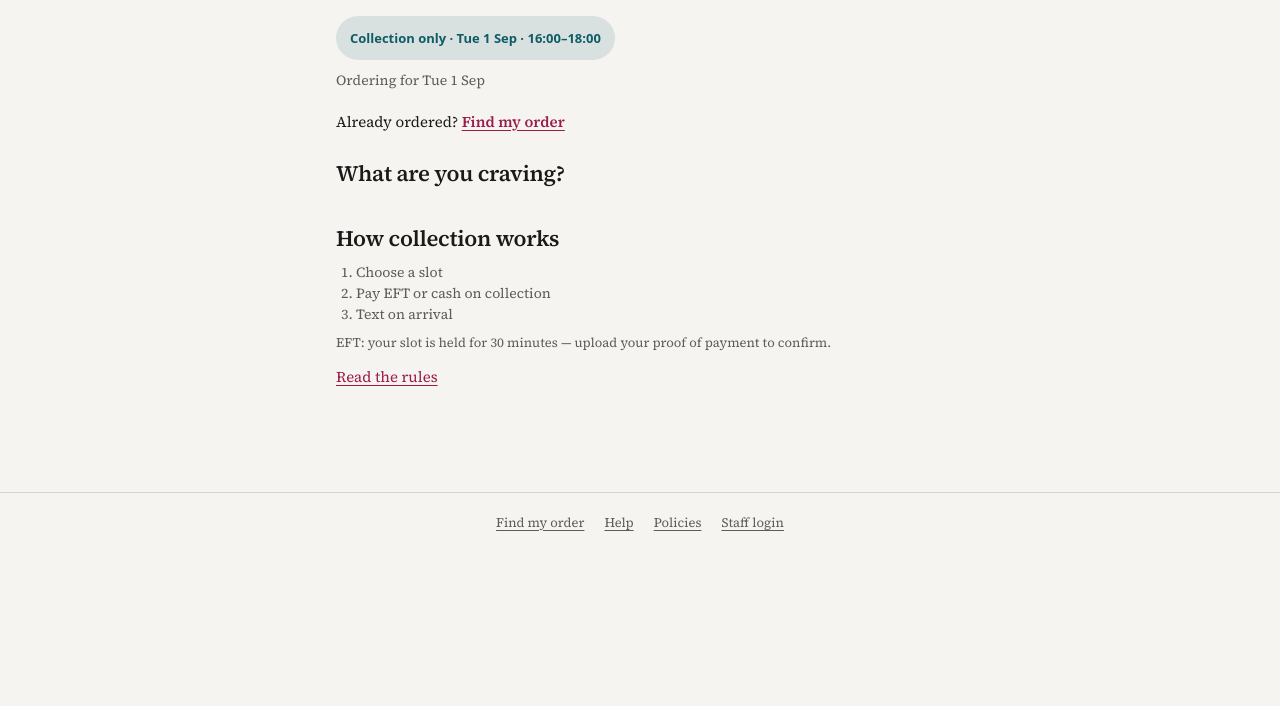
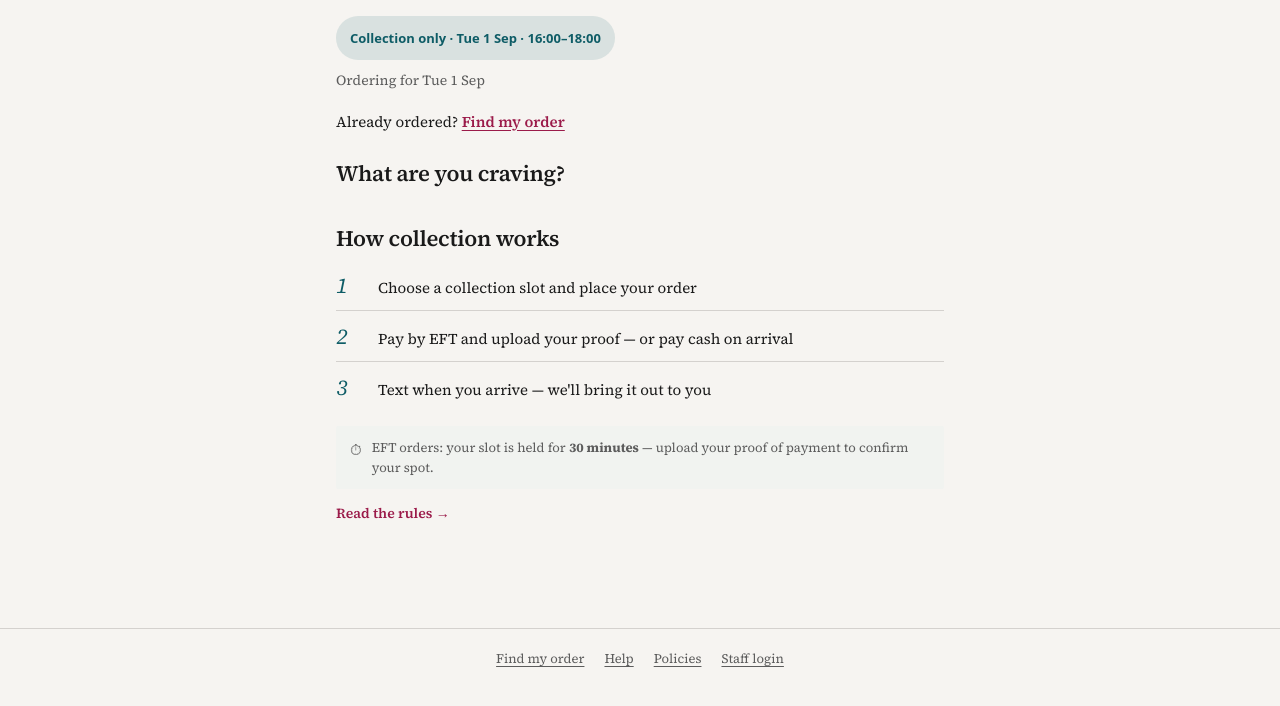
Before and after one commit to alboogycOdR/curry-orders, a Django app: page / in a window 1280 px wide. Shown: the part 61-767 px from the top of the page. Run offline with Django 5.2, Linux system fonts and the light colour scheme; data comes from the database, SQL or seed files in the repository; data that the repository does not hold is empty; parts of the project's set-up code (start-up, migrations or seed data) failed here and were passed over.

Commit message:
Home: improve "How collection works" section layout
- Replace plain <ol> with styled step blocks — italic accent numeral
  + fuller step copy, separated by hairline dividers
- EFT hold note lifted into a tinted callout card with clock icon
- "Read the rules" link gets arrow and bolder weight
- Steps copy expanded for clarity (was single-word labels)

Co-Authored-By: Claude Sonnet 4.6 <noreply@anthropic.com>
Claude-Session: https://claude.ai/code/session_01ToZyTKzgy8te4EvdHv1Gvd

```diff
--- a/src/templates/public/home.html
+++ b/src/templates/public/home.html
@@ -148,14 +148,45 @@ Collection chip never includes a street address (D-23).
   .rc-tile-name { font-weight: 700; font-size: 16px; }
   .rc-tile-from { color: var(--color-muted, var(--color-neutral-600)); font-size: 13px; margin-top: 2px; }
   .rc-how { margin-top: 28px; }
-  .rc-how ol {
-    margin: 0;
-    padding-left: 20px;
+  .rc-how-steps {
+    display: flex; flex-direction: column; gap: 2px;
+    margin: 12px 0 0;
+  }
+  .rc-how-step {
+    display: flex; align-items: baseline; gap: 14px;
+    padding: 12px 0;
+    border-bottom: 1px solid var(--color-divider);
+  }
+  .rc-how-step:last-child { border-bottom: none; }
+  .rc-how-num {
+    font-family: var(--font-heading);
+    font-size: 22px; font-style: italic;
+    color: var(--color-accent);
+    min-width: 28px; flex-shrink: 0;
+    line-height: 1;
+  }
+  .rc-how-text {
+    font-size: 15px;
+    color: var(--color-text);
+    line-height: 1.4;
+  }
+  .rc-how-note {
+    display: flex; align-items: flex-start; gap: 10px;
+    margin: 14px 0 12px;
+    padding: 12px 14px;
+    background: color-mix(in srgb, var(--color-accent) 6%, var(--color-surface));
+    border-radius: var(--radius-md, 12px);
+    font-size: 13px;
     color: var(--color-muted, var(--color-neutral-600));
-    font-size: 14px;
     line-height: 1.5;
   }
-  .rc-how a { color: var(--color-accent-2); }
+  .rc-how-note-icon { font-size: 15px; flex-shrink: 0; margin-top: 1px; }
+  .rc-how a {
+    display: inline-flex; align-items: center; gap: 4px;
+    color: var(--color-accent-2); font-size: 14px; font-weight: 600;
+    text-decoration: none;
+  }
+  .rc-how a:hover { text-decoration: underline; }
 
   /* Hero above-fold tightening (Phase 2 mobile) — conservative/reversible.
      Owner sign-off needed before further changes to the CMYK headline size.
@@ -281,13 +312,25 @@ Collection chip never includes a street address (D-23).
 
   <section class="rc-how" id="how-it-works">
     <h2 class="rc-section-title">How collection works</h2>
-    <ol>
-      <li>Choose a slot</li>
-      <li>Pay EFT or cash on collection</li>
-      <li>Text on arrival</li>
-    </ol>
-    <p style="font-size: 13px; color: var(--color-muted, var(--color-neutral-600)); margin: 8px 0 12px;">EFT: your slot is held for {{ eft_hold_minutes }} minutes &mdash; upload your proof of payment to confirm.</p>
-    <p><a href="{% url 'public:help' %}">Read the rules</a></p>
+    <div class="rc-how-steps">
+      <div class="rc-how-step">
+        <span class="rc-how-num">1</span>
+        <span class="rc-how-text">Choose a collection slot and place your order</span>
+      </div>
+      <div class="rc-how-step">
+        <span class="rc-how-num">2</span>
+        <span class="rc-how-text">Pay by EFT and upload your proof — or pay cash on arrival</span>
+      </div>
+      <div class="rc-how-step">
+        <span class="rc-how-num">3</span>
+        <span class="rc-how-text">Text when you arrive &mdash; we'll bring it out to you</span>
+      </div>
+    </div>
+    <div class="rc-how-note">
+      <span class="rc-how-note-icon">⏱</span>
+      <span>EFT orders: your slot is held for <strong>{{ eft_hold_minutes }} minutes</strong> — upload your proof of payment to confirm your spot.</span>
+    </div>
+    <p><a href="{% url 'public:help' %}">Read the rules →</a></p>
   </section>
 </main>
 <script>
```
